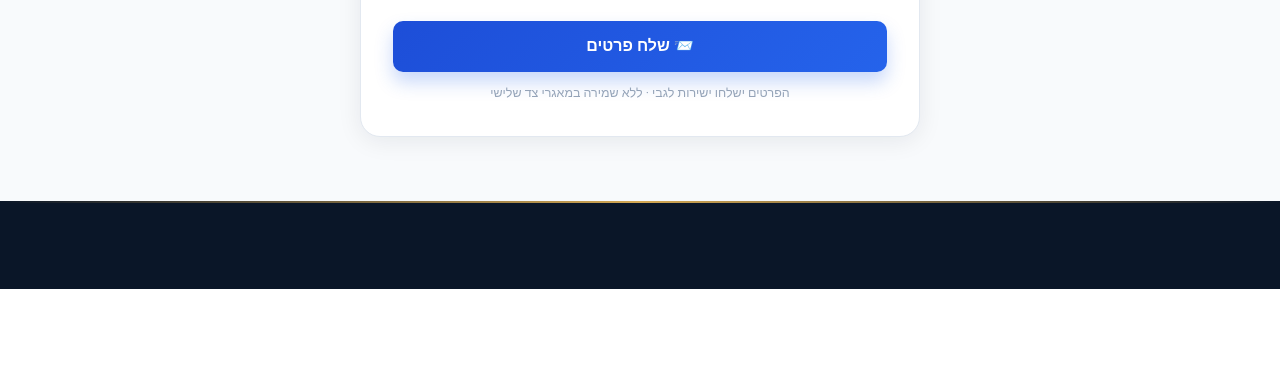
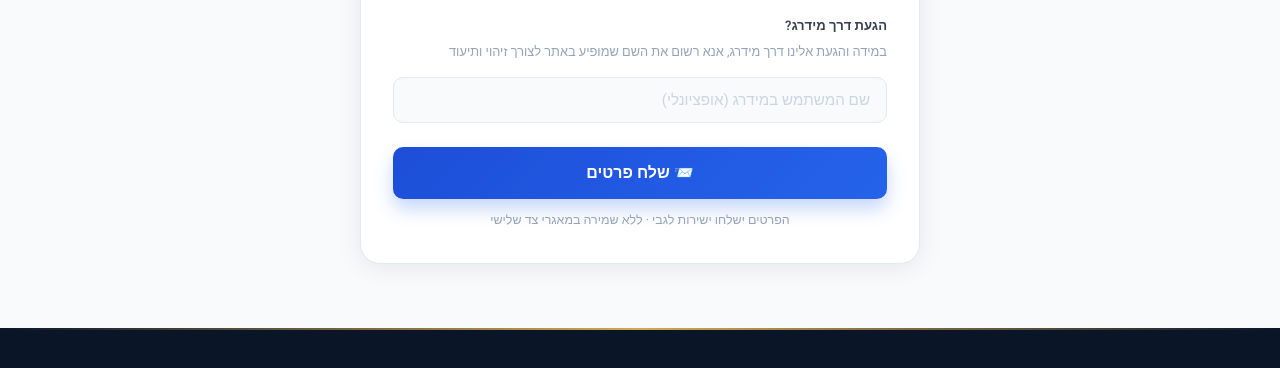
Before and after one commit to Gal9amar/new-unlock, a plain HTML site: page sendinfo.html in a window 1280 px wide. Shown: the part 1005-1373 px from the top of the page. Before the commit the page ends 1294 px from the top, so only its background shows below. Drawn offline with Linux system fonts and the light colour scheme.

Commit message:
Add optional Midrag username field

```diff
--- a/sendinfo.html
+++ b/sendinfo.html
@@ -634,6 +634,13 @@
               </div>
             </div>
 
+            <!-- Midrag field -->
+            <div class="field" style="margin-top:1.2rem">
+              <label style="font-weight:600">הגעת דרך מידרג?</label>
+              <p style="font-size:0.8rem;color:#94a3b8;margin-bottom:0.5rem;line-height:1.5">במידה והגעת אלינו דרך מידרג, אנא רשום את השם שמופיע באתר לצורך זיהוי ותיעוד</p>
+              <input type="text" name="midrag_name" placeholder="שם המשתמש במידרג (אופציונלי)"/>
+            </div>
+
             <button type="submit" class="submit-btn" id="submitBtn">📨 שלח פרטים</button>
             <p class="form-note">הפרטים ישלחו ישירות לגבי · ללא שמירה במאגרי צד שלישי</p>
           </form>
```
